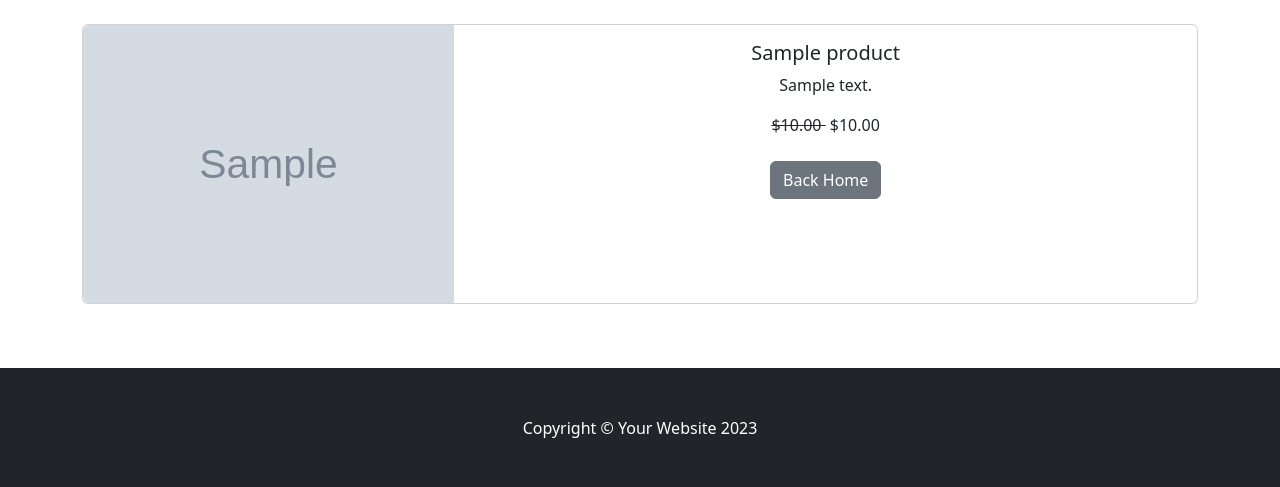
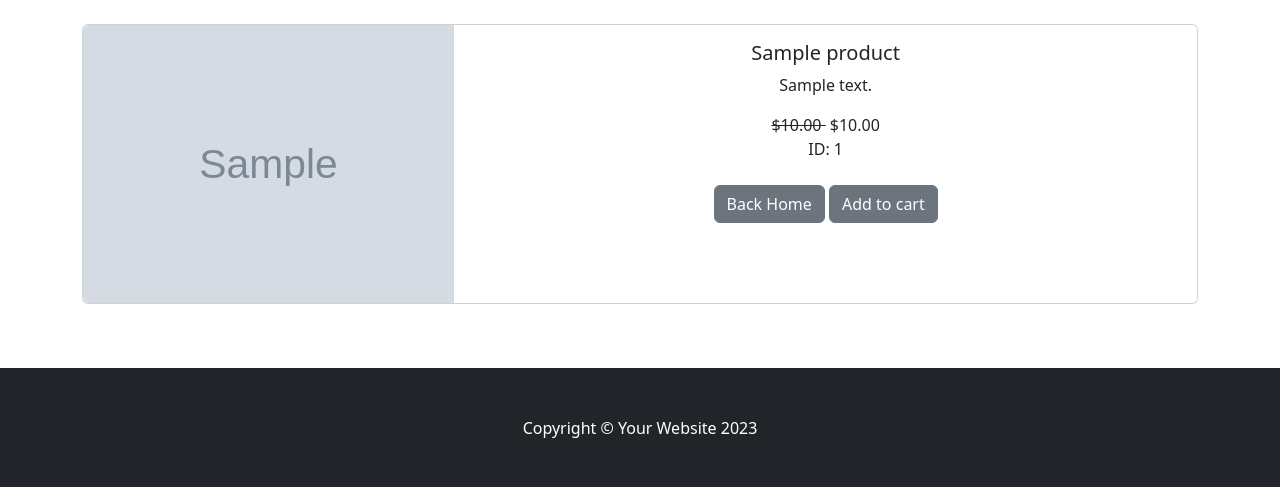
Before and after one commit to cesgomes/e_commerce, a Django app: page /product/1 in a window 1280 px wide. Shown: the part 56-543 px from the top of the page. Run offline with Django 5.2, Linux system fonts and the light colour scheme; tables that the repository leaves empty hold one stand-in row (values such as "Sample post"); grey boxes marked "Sample" are stand-in pictures; some libraries are stand-ins or nearby versions.

Commit message:
Adição do botão "Adicionar ao carrinho" na tela

```diff
--- a/store/templates/product.html
+++ b/store/templates/product.html
@@ -19,8 +19,10 @@
                 {% else %}
                 ${{product.price}}
                 {% endif %}
+                <br/>ID: {{product.id}}
                 <br/><br/>
             <a href="{% url "home" %}" class="btn btn-secondary">Back Home</a>
+            <button type="button" value="{{product.id}}" class="btn btn-secondary" id="add-cart">Add to cart</button>
             </center>
         </div>
         </div>
```
